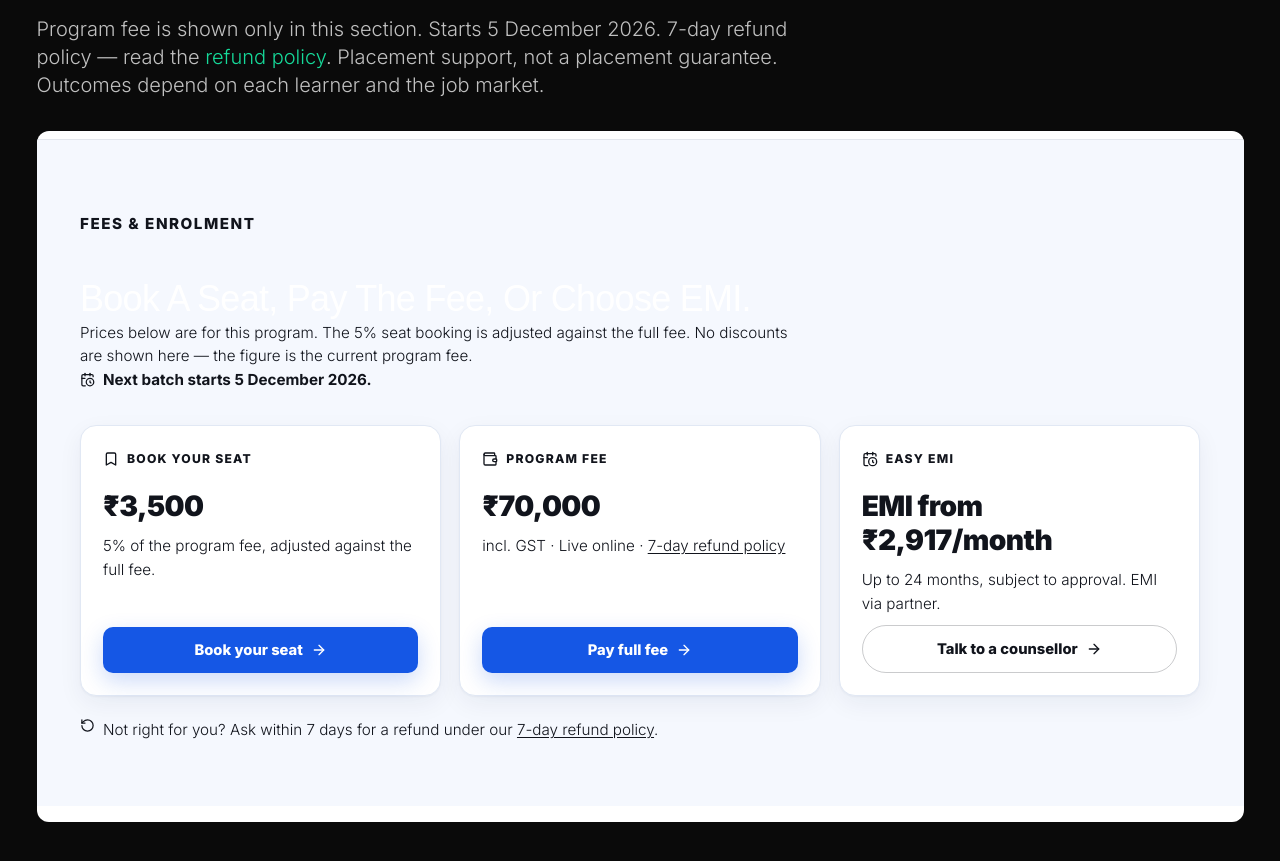
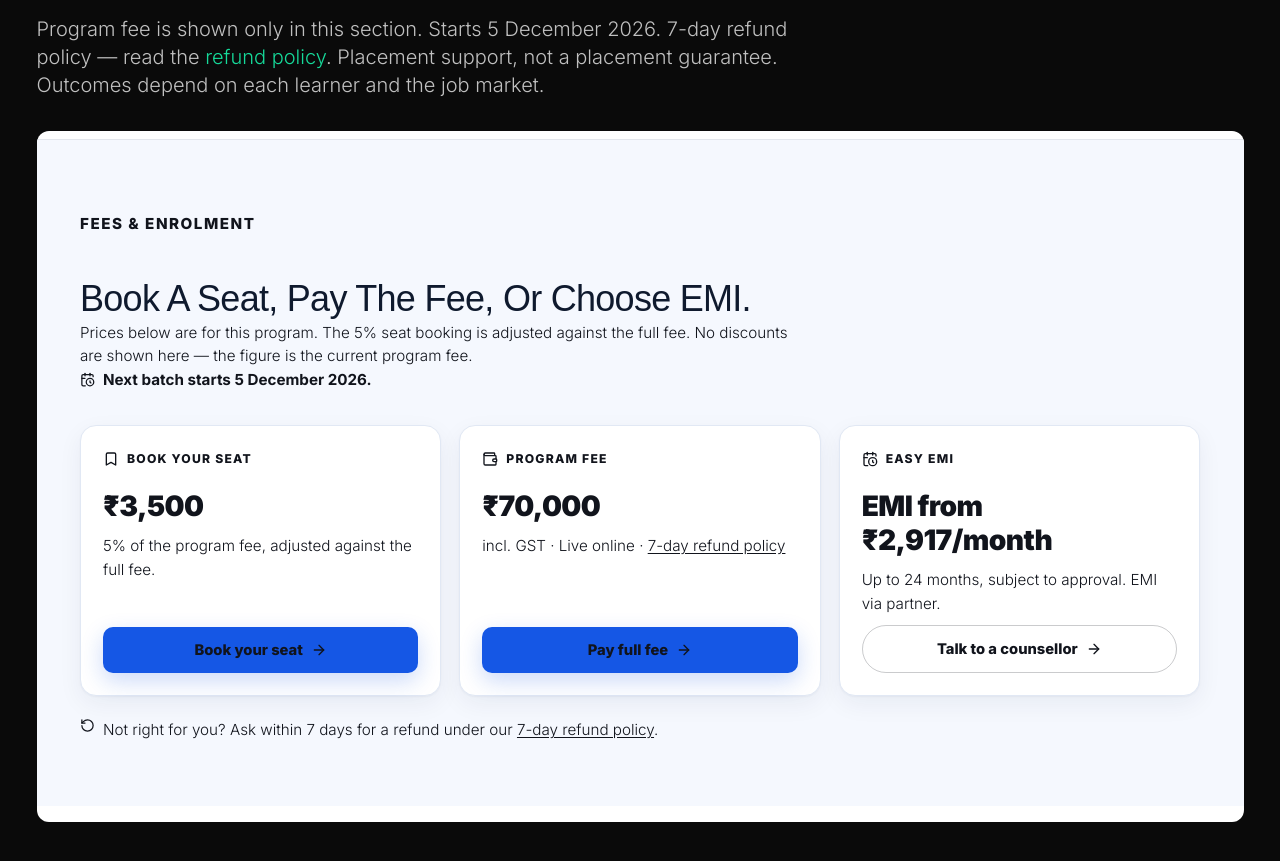
Before and after one commit to TrustSign123/datamarcos, a Next.js app: page /fde-ai-engineer in a window 1280 px wide. Shown: the part 9440-10301 px from the top of the page. Built offline with nearby package versions, Linux system fonts and the light colour scheme; no server answers; a web font is replaced by a local one.

Commit message:
Fix fees-panel heading contrast on the FDE ad landing page.
The dark-page white heading rule was leaking into the light Fees & enrolment card, so 'Book a seat, pay the fee, or choose EMI' was unreadable. Headings inside the fees panel now use dark ink with overriding specificity.

```diff
--- a/app/fde-ai-engineer/fde-ad.css
+++ b/app/fde-ai-engineer/fde-ad.css
@@ -661,9 +661,11 @@ html[data-theme] body .fde-ad-foot a,
 html[data-theme] body .fde-ad-faq-a {
   color: #c0c0c0;
 }
-html[data-theme] body .fde-ad-fees,
-html[data-theme] body .fde-ad-fees :is(h1, h2, h3, h4, p, li, span, a, label, small, strong, em) {
-  color: unset;
+html[data-theme] body .fde-ad .fde-ad-fees :is(h1, h2, h3, h4) {
+  color: #0f1a2e !important;
+}
+html[data-theme] body .fde-ad .fde-ad-fees :is(p, li, span, a, label, small, strong, em, button) {
+  color: unset !important;
 }
 html[data-theme] body .fde-ad-facts li.is-accent,
 html[data-theme] body .fde-ad-facts li.is-accent :is(h3, p, a, span, .fde-ad-fact-value, .fde-ad-fact-label) {
```
